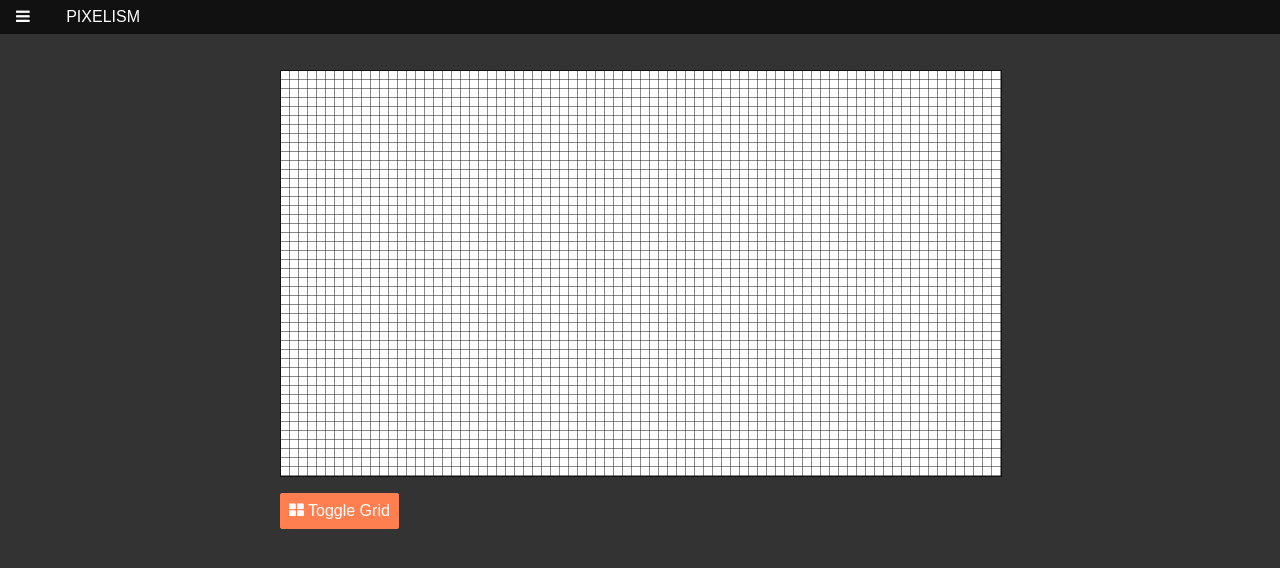
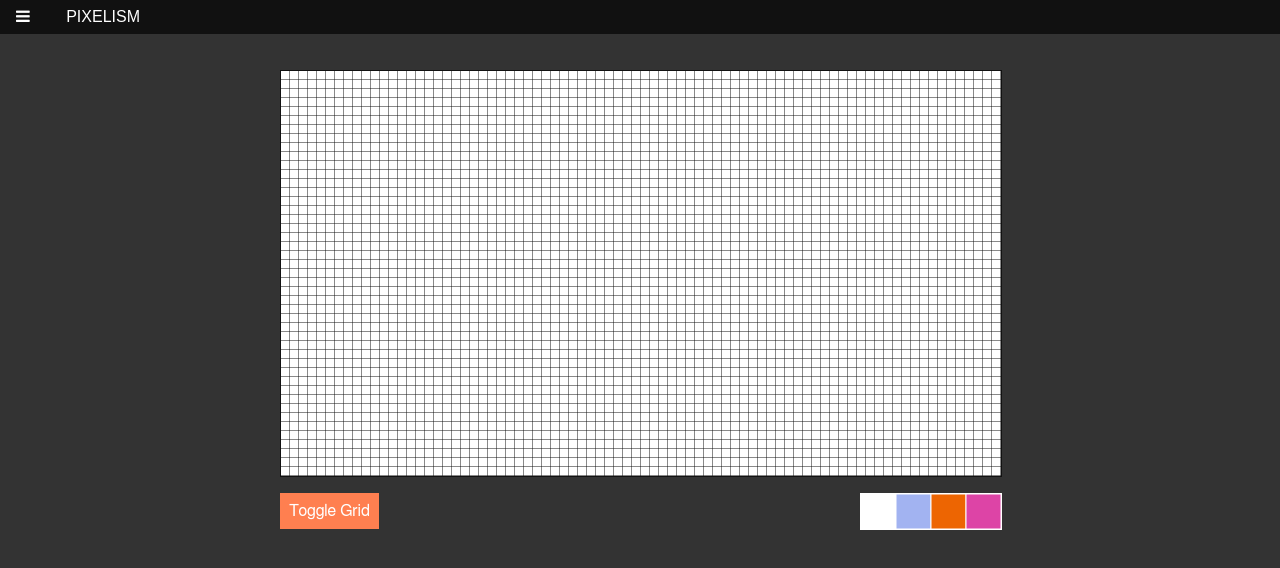
Before and after one commit to kodumen/pixelism, a website: page public/index.html in a window 1280 px wide. Drawn offline with Linux system fonts and the light colour scheme.

Commit message:
Color picker style

```diff
--- a/public/css/styles.css
+++ b/public/css/styles.css
@@ -59,11 +59,22 @@ body {
     border: solid 1px coral;
     color: coral;
     padding: 8px;
+    vertical-align: top;
 }
 
 .toolbar .toolbar-btn-on {
     background-color: coral;
     color: white;
+}
+
+#color-picker {
+    border: solid 1px #fff;
+    float: right;
+}
+
+#color-picker rect {
+    stroke: #fff;
+    stroke-width: 1;
 }
 
 /* Padding that takes the #shell into account. */
--- a/public/index.html
+++ b/public/index.html
@@ -14,9 +14,8 @@
         <p>Loading...</p>
     </div>
 
-    <div class="app-container">
     <div id="app" class="pure-g" hidden>
-            <div class="pure-u-4-5 shell-pad">
+        <div class="shell-pad">
             <svg id="canvas" :width="canvas.width" :height="canvas.height" :viewBox="canvasViewBox" style="display: block; margin: auto;" v-on:mousemove="canvasPaintCell" v-on:mousedown="canvasMousedown" v-on:mouseup="canvasMouseup" v-on:mouseleave="canvasMouseup">
                 <defs>
                     <pattern id="Grid" v-bind:class="{'grid-on': canvas.isShowGrid}"
@@ -30,16 +29,12 @@
                 <rect x="0" y="0" :width="canvas.width" :height="canvas.height" fill="url(#Grid)" style="pointer-events: none"></rect>
             </svg>
             <div class="toolbar">
-                    <button class="pure-button" v-on:click="canvasToggleGrid" v-bind:class="{'toolbar-btn-on': canvas.isShowGrid}">
-                        <i class="fa fa-th-large"></i>
+                <button v-on:click="canvasToggleGrid" v-bind:class="{'toolbar-btn-on': canvas.isShowGrid}">
                     Toggle Grid
                 </button>
-                </div>
-            </div>
-            <div class="pure-u-1-5 shell-pad">
-                <div id="color-picker">
-
-                </div>
+                <svg id="color-picker" width="140" height="35" viewBox="0 0 140 35">
+                    <rect v-for="c in colorPicker.pallete" r-id="{{$index}}" :x="$index * 35" y="0" width="35" * height="35" :fill="c"></rect>
+                </svg>
             </div>
         </div>
     </div>
--- a/public/js/app.js
+++ b/public/js/app.js
@@ -23,7 +23,13 @@ function AppModel(canvas) {
                 _lastY: null
             },
             colorPicker: {
-                fill: '#000'
+                fill: '#000',
+                pallete: [
+                    '#fff',
+                    '#a2b3f1',
+                    '#ed6502',
+                    '#dd44a6'
+                ]
             }
         },
         methods: {
@@ -117,10 +123,10 @@ function _appCanvasPaintCell(event) {
         }
 
         // #f00 is just a test
-        this.canvas.cells[event.target.getAttribute('r-id')].fill = '#f00';
+        this.canvas.cells[event.target.getAttribute('r-id')].fill = this.colorPicker.fill;
     }
     else {
-        this.canvas.cells.push(new Cell(x, y, '#000'));
+        this.canvas.cells.push(new Cell(x, y, this.colorPicker.fill));
     }
 
     this.canvas._lastX = x;
```
Lines whose indentation alone changed are shown as unchanged.
